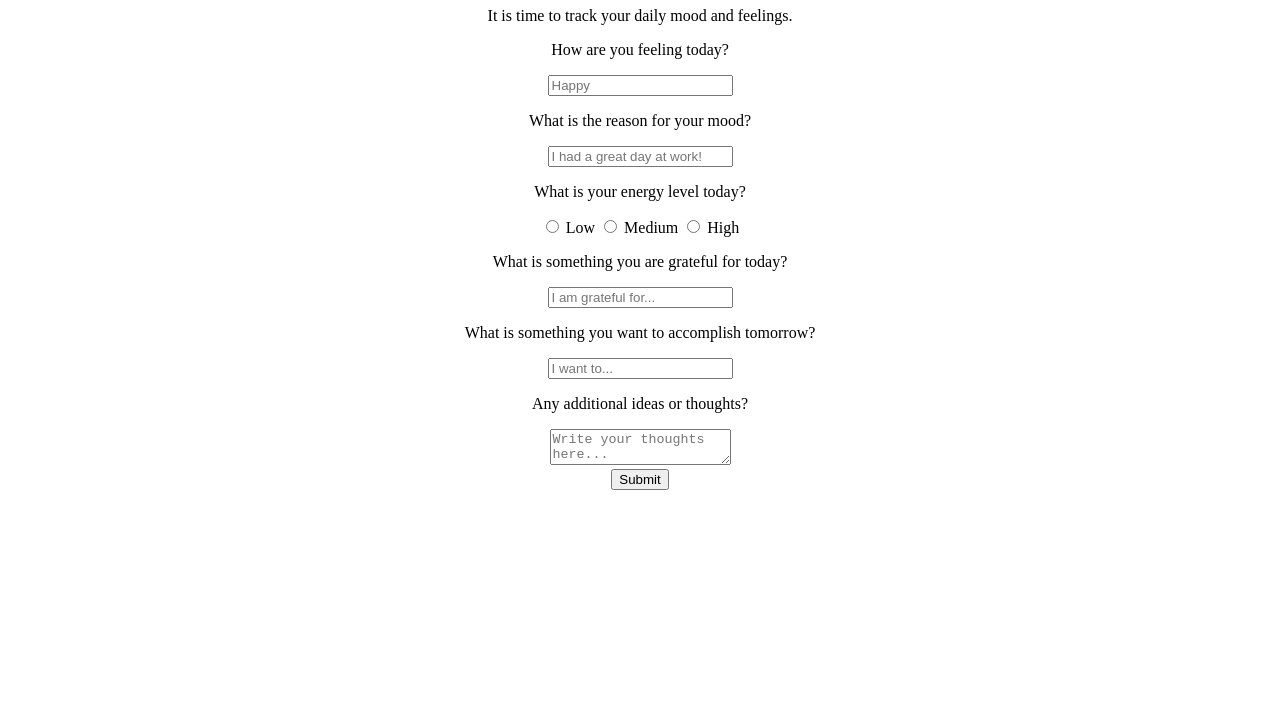
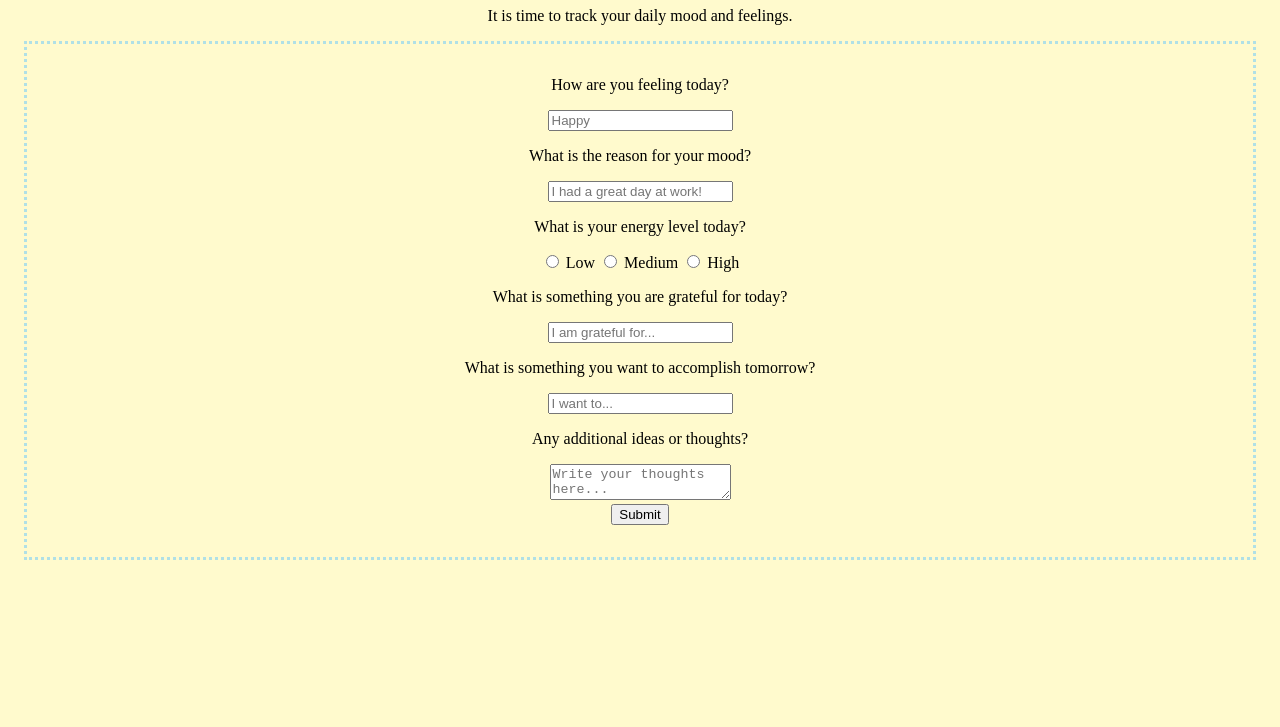
Before and after one commit to txlula/aws-app, a website: page src/index.html in a window 1280 px wide. Shown: the part 73-800 px from the top of the page. Drawn offline with Linux system fonts and the light colour scheme.

Commit message:
feat: styling

```diff
--- a/src/styles.css
+++ b/src/styles.css
@@ -1,3 +1,8 @@
+body {
+    font-family: 'sans-serif';
+    background-color: lemonchiffon;
+}
+
 h1 {
     text-align: center;
 }
@@ -8,4 +13,10 @@ h1 {
 
 #moodForm {
     text-align: center;
+    border-style: dotted;
+    border-color: powderblue;
+    padding-bottom: 2em;
+    padding-top: 1em;
+    margin-left: 1em;
+    margin-right: 1em;
 }
```
